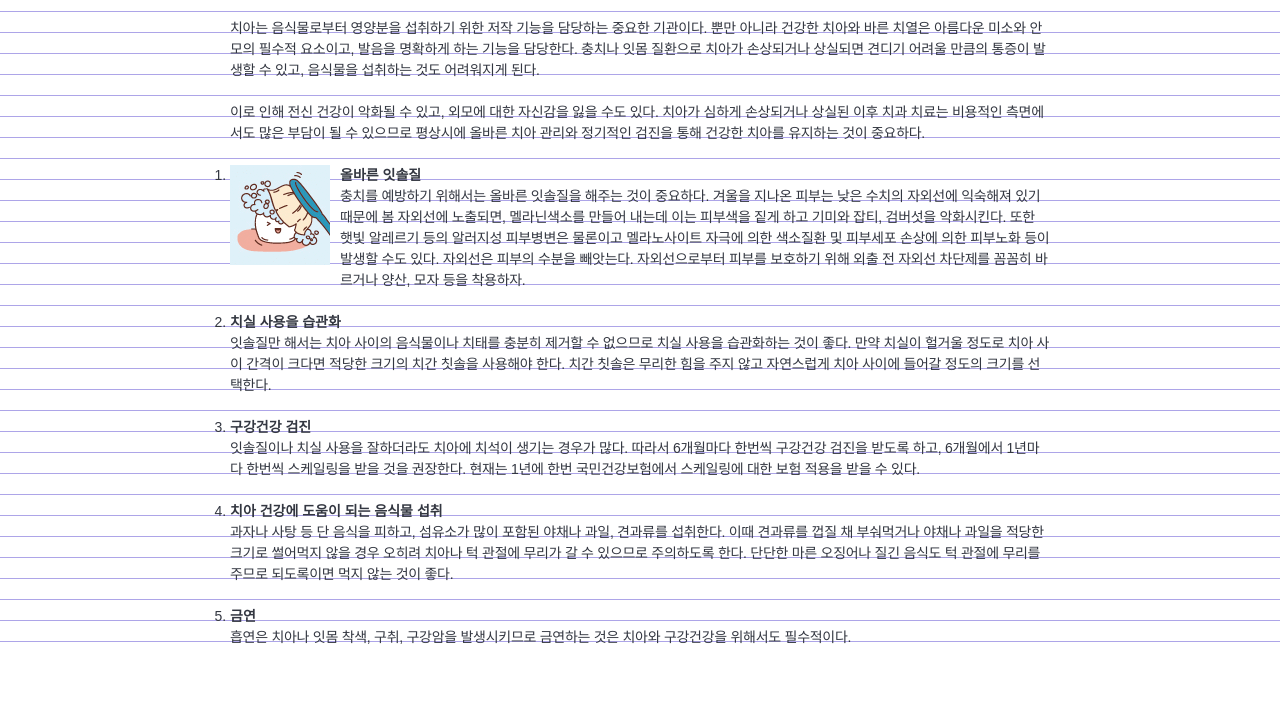
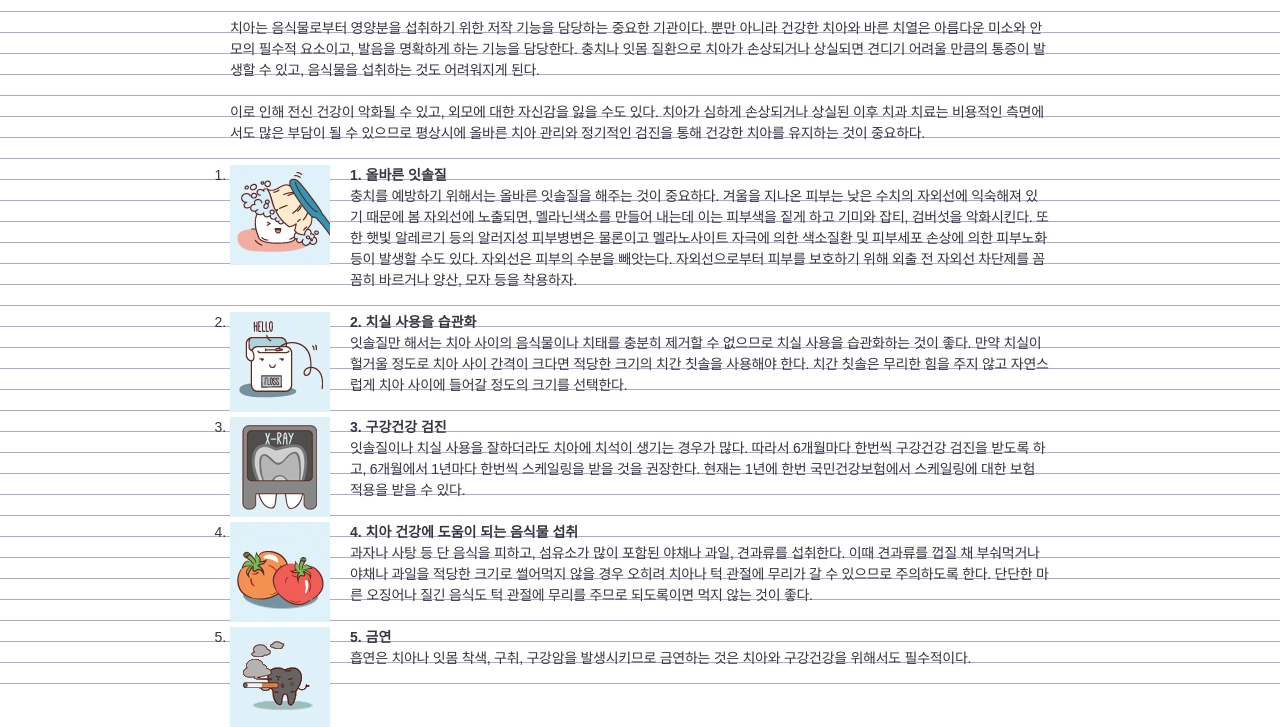
Before and after one commit to ms733/ms733.github.io, a plain HTML site: page day_08/index.html in a window 1280 px wide. Shown: the part 660-1387 px from the top of the page. Before the commit the page ends 1329 px from the top, so only its background shows below. Drawn offline with Linux system fonts and the light colour scheme; a web font is replaced by a local one.

Commit message:
day_08_실습

```diff
--- a/day_08/css/page.css
+++ b/day_08/css/page.css
@@ -44,13 +44,13 @@ p, h1, h3, h5, h6 {
   margin-bottom: 2.1rem;
 }
 
-.order-image {
+.order-img {
   float: left;
 }
 
 .order-content{
   overflow: hidden;
-  padding-left: 10px;
+  padding-left: 2rem;
 }
 
 /* 단락 디자인 */
--- a/day_08/index.html
+++ b/day_08/index.html
@@ -31,27 +31,39 @@
         <p>이로 인해 전신 건강이 악화될 수 있고, 외모에 대한 자신감을 잃을 수도 있다. 치아가 심하게 손상되거나 상실된 이후 치과 치료는 비용적인 측면에서도 많은 부담이 될 수 있으므로 평상시에 올바른 치아 관리와 정기적인 검진을 통해 건강한 치아를 유지하는 것이 중요하다.</p>
         <ol class="reset-list order-teeth-manage">
             <li>
-              <img class="order-image" src="./assets/illust-01.png" alt="">
+            <img class="order-img" src="./assets/illust-01.png" alt>
             <div class="order-content">
-                <strong class="order-title">올바른 잇솔질</strong>
+              <strong class="order-title"><span class="order-index">1.</span> 올바른 잇솔질</strong>
               <p class="order-desc">충치를 예방하기 위해서는 올바른 잇솔질을 해주는 것이 중요하다. 겨울을 지나온 피부는 낮은 수치의 자외선에 익숙해져 있기 때문에 봄 자외선에 노출되면, 멜라닌색소를 만들어 내는데 이는 피부색을 짙게 하고 기미와 잡티, 검버섯을 악화시킨다. 또한 햇빛 알레르기 등의 알러지성 피부병변은 물론이고 멜라노사이트 자극에 의한 색소질환 및 피부세포 손상에 의한 피부노화 등이 발생할 수도 있다. 자외선은 피부의 수분을 빼앗는다. 자외선으로부터 피부를 보호하기 위해 외출 전 자외선 차단제를 꼼꼼히 바르거나 양산, 모자 등을 착용하자.</p>
             </div>
           </li>
           <li>
-            <strong class="order-title">치실 사용을 습관화</strong>
+              <img class="order-img" src="./assets/illust-02.png" alt>
+            <div class="order-content">
+              <strong class="order-title"><span class="order-index">2.</span> 치실 사용을 습관화</strong>
               <p class="order-desc">잇솔질만 해서는 치아 사이의 음식물이나 치태를 충분히 제거할 수 없으므로 치실 사용을 습관화하는 것이 좋다.  만약 치실이 헐거울 정도로 치아 사이 간격이 크다면 적당한 크기의 치간 칫솔을 사용해야 한다. 치간 칫솔은 무리한 힘을 주지 않고 자연스럽게 치아 사이에 들어갈 정도의 크기를 선택한다.</p>
+            </div>
           </li>
           <li>
-            <strong class="order-title">구강건강 검진</strong>
+            <img class="order-img" src="./assets/illust-03.png" alt>
+            <div class="order-content">
+              <strong class="order-title"><span class="order-index">3.</span> 구강건강 검진</strong>
               <p class="order-desc">잇솔질이나 치실 사용을 잘하더라도 치아에 치석이 생기는 경우가 많다. 따라서 6개월마다 한번씩 구강건강 검진을 받도록 하고, 6개월에서 1년마다 한번씩 스케일링을 받을 것을 권장한다. 현재는 1년에 한번 국민건강보험에서 스케일링에 대한 보험 적용을 받을 수 있다.</p>
+            </div>
           </li>
           <li>
-            <strong class="order-title">치아 건강에 도움이 되는 음식물 섭취</strong>
+            <img class="order-img" src="./assets/illust-04.png" alt>
+            <div class="order-content">
+              <strong class="order-title"><span class="order-index">4.</span> 치아 건강에 도움이 되는 음식물 섭취</strong>
               <p class="order-desc">과자나 사탕 등 단 음식을 피하고, 섬유소가 많이 포함된 야채나 과일, 견과류를 섭취한다. 이때 견과류를 껍질 채 부숴먹거나 야채나 과일을 적당한 크기로 썰어먹지 않을 경우 오히려 치아나 턱 관절에 무리가 갈 수 있으므로 주의하도록 한다. 단단한 마른 오징어나 질긴 음식도 턱 관절에 무리를 주므로 되도록이면 먹지 않는 것이 좋다.</p>
+            </div>
           </li>
           <li>
-            <strong class="order-title">금연</strong>
+            <img class="order-img" src="./assets/illust-05.png" alt>
+            <div class="order-content">
+              <strong class="order-title"><span class="order-index">5.</span> 금연</strong>
               <p class="order-desc">흡연은 치아나 잇몸 착색, 구취, 구강암을 발생시키므로 금연하는 것은 치아와 구강건강을 위해서도 필수적이다.</p>
+            </div>
           </li>
         </ol>
       </section>
```
Lines whose indentation alone changed are shown as unchanged.
